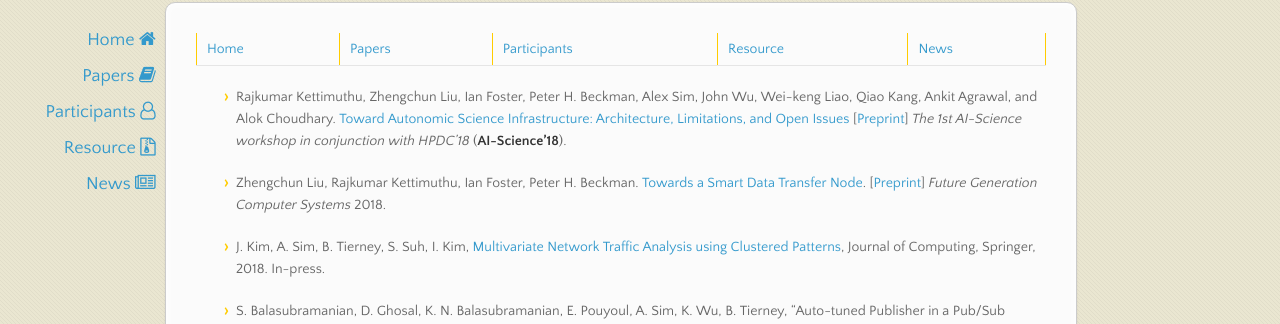
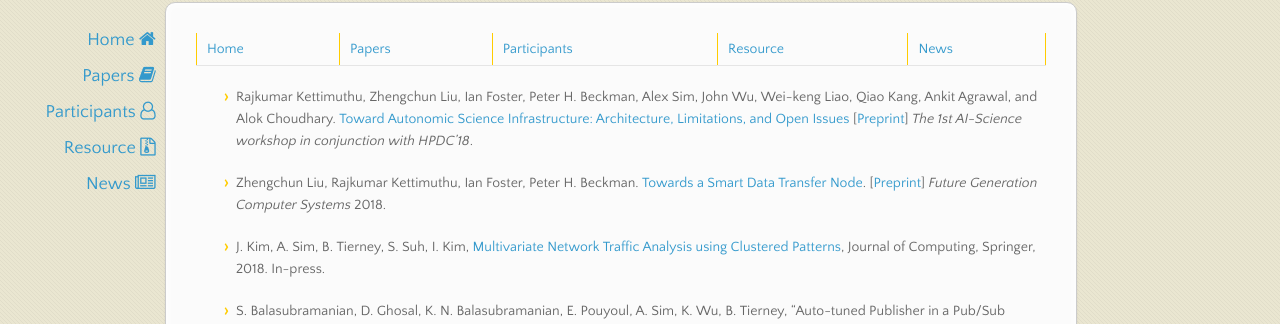
Before and after one commit to amaseproject/amase.github.io, a Jekyll site: the page built from papers.md, in a window 1280 px wide and 961 px high. Shown: the part 98-422 px from the top of the window. Built offline with Jekyll 4.4.1, drawn with Linux system fonts in a browser that asks for light colours; nearby versions of some CDN libraries.

Commit message:
add, delete, polish etc.

```diff
--- a/papers.md
+++ b/papers.md
@@ -3,7 +3,7 @@ layout: default
 ---
 [Home](index.html) | [Papers](papers.html) | [Participants](participants.html) | [Resource](resource.html) | [News](news.html)
 
-- Rajkumar Kettimuthu, Zhengchun Liu, Ian Foster, Peter H. Beckman, Alex Sim, John Wu, Wei-keng Liao, Qiao Kang, Ankit Agrawal, and Alok Choudhary. [Toward Autonomic Science Infrastructure: Architecture, Limitations, and Open Issues](https://doi.org/10.1145/3217197.3217205) [[Preprint](http://www.mcs.anl.gov/~zcliu/file/ai-science18.pdf)] *The 1st AI-Science workshop in conjunction with HPDC'18* (**AI-Science'18**).
+- Rajkumar Kettimuthu, Zhengchun Liu, Ian Foster, Peter H. Beckman, Alex Sim, John Wu, Wei-keng Liao, Qiao Kang, Ankit Agrawal, and Alok Choudhary. [Toward Autonomic Science Infrastructure: Architecture, Limitations, and Open Issues](https://doi.org/10.1145/3217197.3217205) [[Preprint](http://www.mcs.anl.gov/~zcliu/file/ai-science18.pdf)] *The 1st AI-Science workshop in conjunction with HPDC'18*.
 
 - Zhengchun Liu, Rajkumar Kettimuthu, Ian Foster, Peter H. Beckman. [Towards a Smart Data Transfer Node](https://doi.org/10.1016/j.future.2018.06.033). [[Preprint](http://www.mcs.anl.gov/~zcliu/file/fgcs18-smart-dtn.pdf)] *Future Generation Computer Systems* 2018.
 
```
